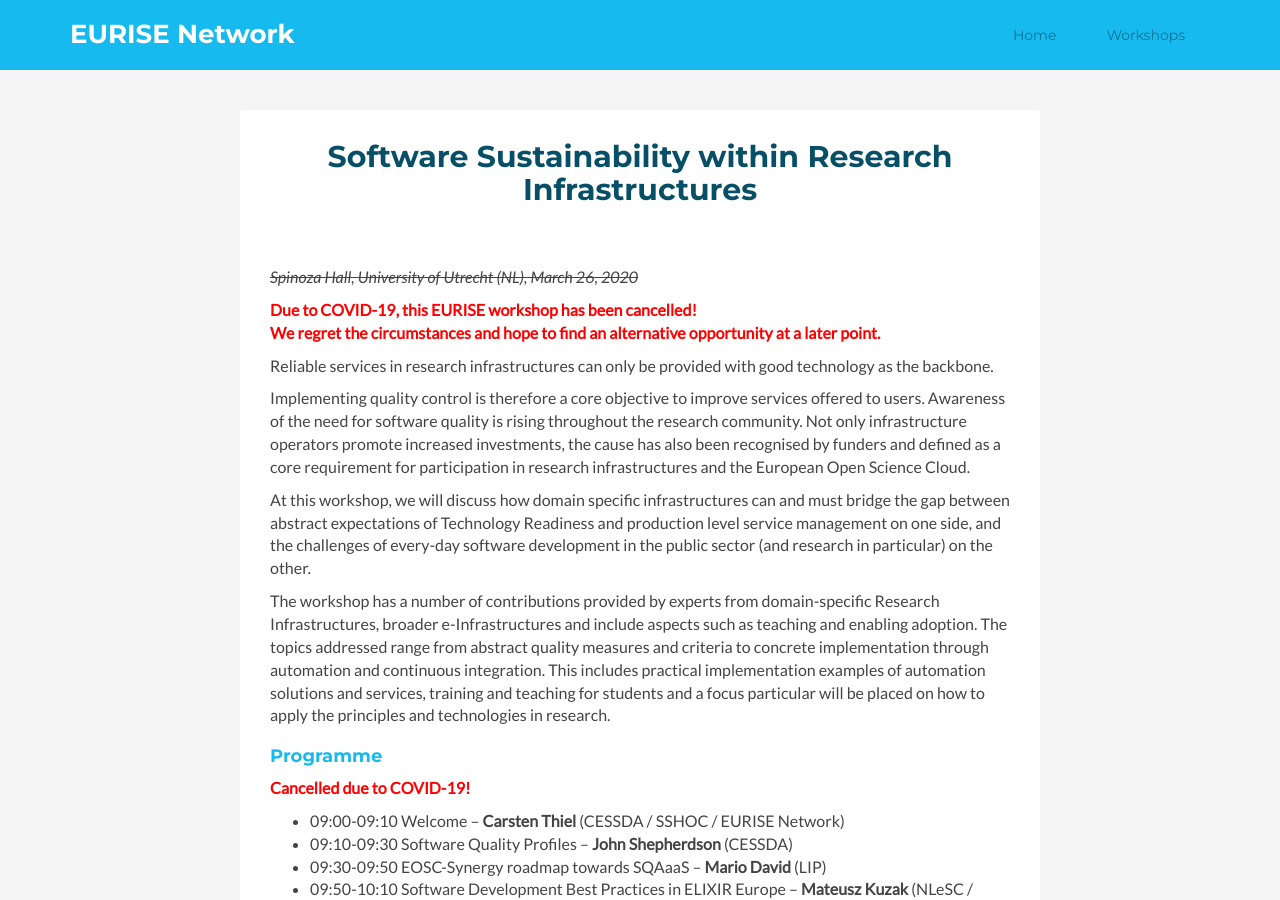
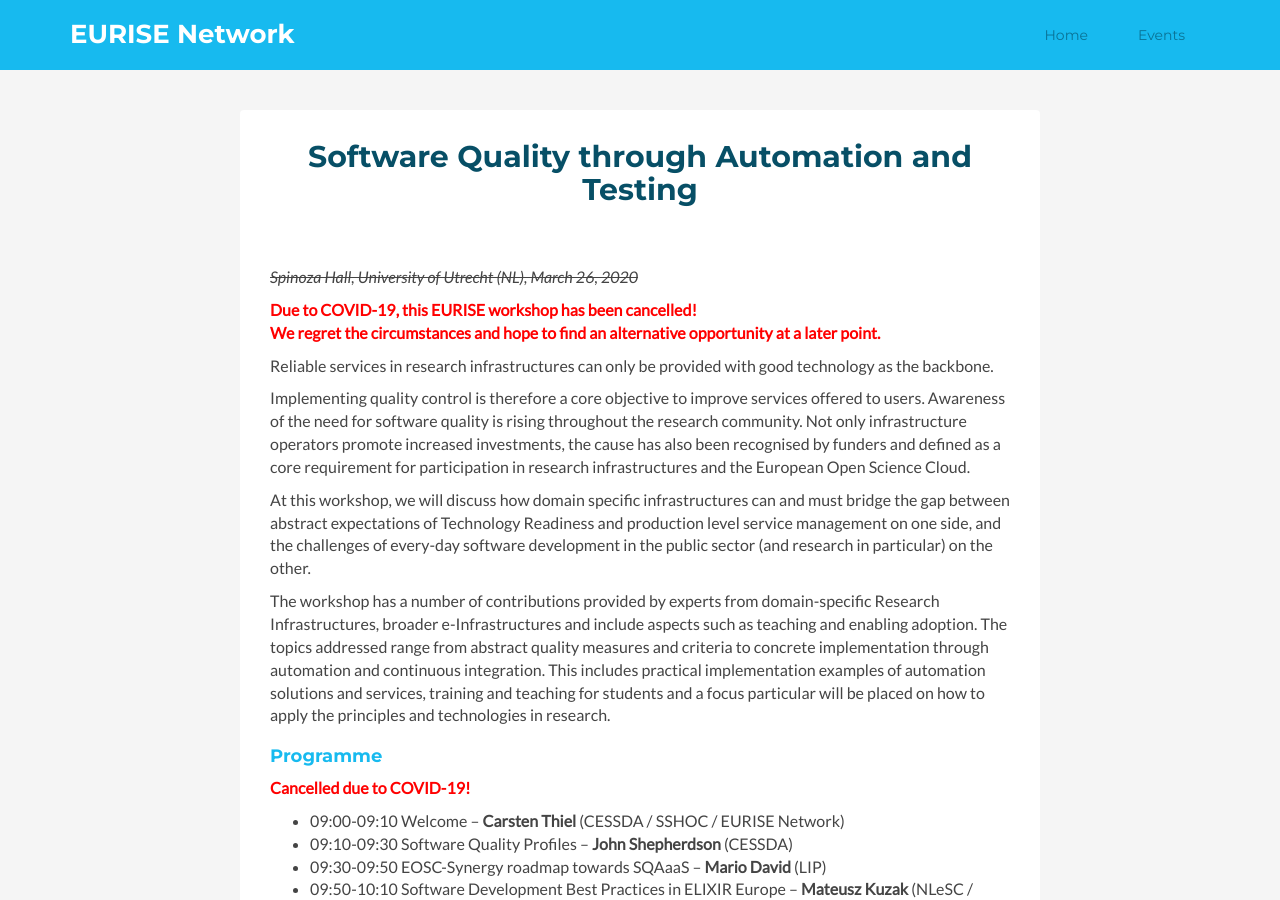
Before and after one commit to eurise-network/eurise-network.github.io, a Jekyll site: the page built from workshop-utrecht-2020.md, in a window 1280 px wide and 900 px high. Built offline with Jekyll 4.4.1, drawn with Linux system fonts in a browser that asks for light colours.

Commit message:
Add event landing page

```diff
--- a/_includes/about.html
+++ b/_includes/about.html
@@ -41,7 +41,7 @@
                     </div>
                     <div class="content">
                         <h3 class="sub-title">Network</h3>
-                        <p>The EURISE network promotes knowledge exchange between experts from different areas of infrastructure development and operation.</p>
+                        <p>The EURISE network promotes <a href="{{ site.baseurl }}{% link events.md %}">knowledge exchange</a> between experts from different areas of infrastructure development and operation.</p>
                     </div><!--//content-->
                 </div><!--//item-->
                 <div class="item col-md-4 col-sm-6 col-xs-12">
--- a/_includes/header.html
+++ b/_includes/header.html
@@ -21,10 +21,10 @@
                         {% for thepage in site.specialpages %}
                             <li class="nav-item"><a href="{{ thepage.url }}">{{ thepage.title }}</a></li>
                         {% endfor %}
-                        <li class="nav-item dropdown"> <a class="dropbtn">Workshops</a>
+                        <li class="nav-item dropdown"> <a href="{{ site.baseurl }}{% link events.md %}" class="dropbtn">Events</a>
                           <div class="dropdown-content">
-                          {% for workshop in site.workshops %}
-                              <a href="{{ workshop.url }}">{{ workshop.title }}</a>
+                          {% for event in site.workshops %}
+                              <a href="{{ event.url }}">{{ event.title }}</a>
                           {% endfor %}
                           </div>
                         </li>
--- a/workshop-utrecht-2020.md
+++ b/workshop-utrecht-2020.md
@@ -1,7 +1,7 @@
 ---
 layout: content
 title: Workshop Utrecht 2019
-long_title: "Software Sustainability within Research Infrastructures"
+long_title: "Software Quality through Automation and Testing"
 permalink: workshop-utrecht-2020.html
 ---
 
```
Also changed, not shown: events.md (added, +14 -0 lines).
